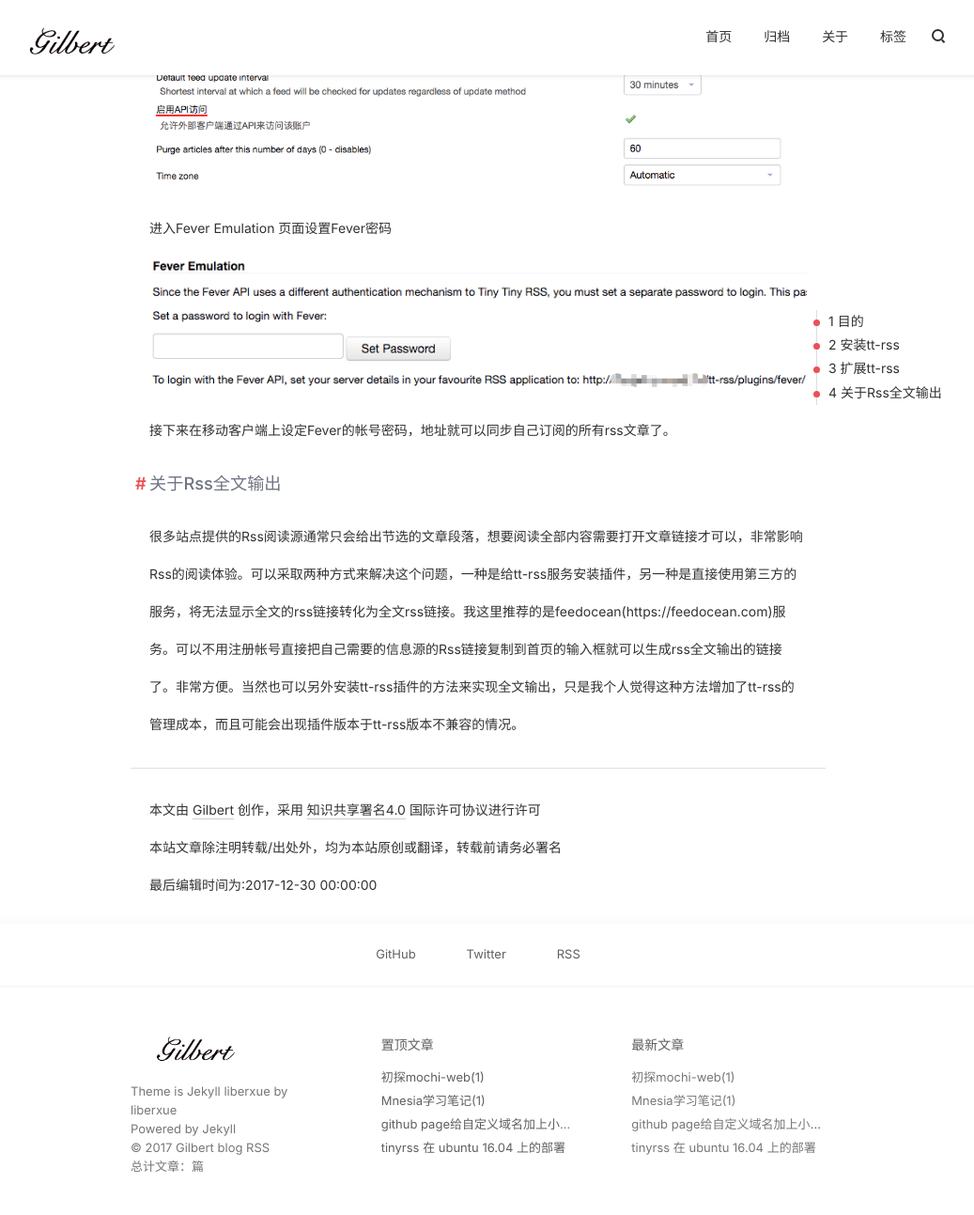
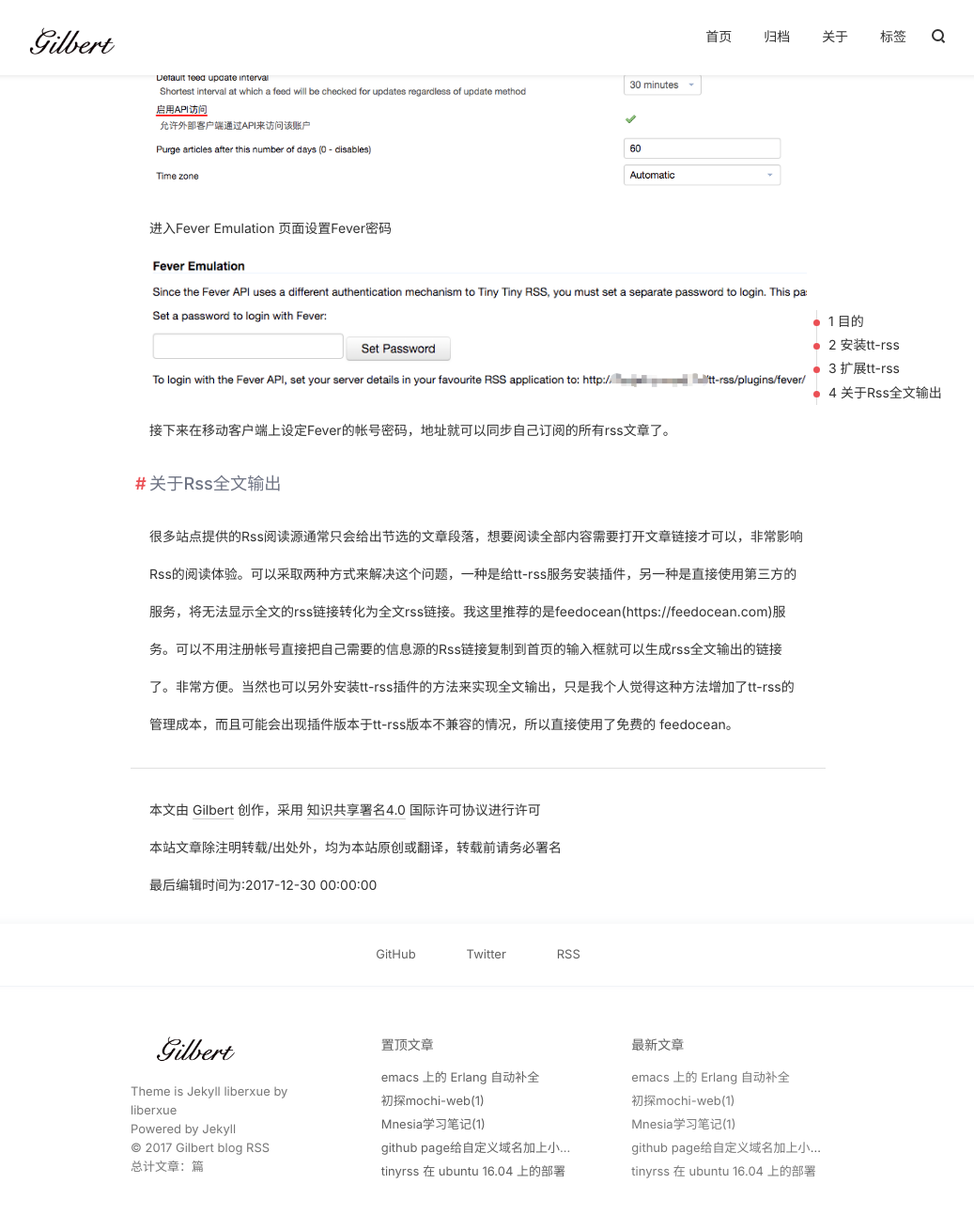
Before and after one commit to Gilbert-Wong/Gilbert-Wong.github.io, a Jekyll site: the page built from _posts/运维/2017-12-29-ttrssdeploy.md, in a window 1280 px wide and 1400 px high, scrolled down 1254 px. Shown: the top 1293 px of the window at 94% size, without its empty margins (131-1168 px from the left). Built offline with Jekyll 4.4.1, drawn with Linux system fonts in a browser that asks for light colours; nearby versions of some CDN libraries; comment, search, counter and statistics services are not loaded; some of the changed lines change nothing that is shown.

Commit message:
add new post

````diff
--- /dev/null
+++ b/_posts/编程/2018-03-11-erlang-complete-in-emacs.md
@@ -0,0 +1,83 @@
+---
+layout: blog
+istop: true
+background-image: /images/2018-03-11-erlang-complete-in-emacs-1.png
+title: emacs 上的 Erlang 自动补全
+date: 2018-03-12
+category: 编程
+tags:
+- erlang
+- company-erlang
+- ivy-erlang-complete
+- emacs
+---
+
+Erlang 虽然在　Emacs 中有对应的 mode，可以在 emacs 中灵活地编译执行 erlang 代码，但是默认的 erlang-mode 还是有很多不足的地方。这里我介绍两个用于增强 Erlang 编程的两个扩展。 分别是 `ivy-erlang-complete` 和 `company-erlang`
+
+
+ivy-erlang-complete 的功能非常强大， 除了能够通过函数 `ivy-erlang-complete()` 来实现 erlang 代码的自动补全，还能查找变量的定义和引用，甚至直接在浏览器中直接打开 erlang-otp 的相关文档。 如果你是 emacs 新手，且无意于使用他人集成好的 emacs 配置，你可以参考 `ivy-erlang-complete` 的作者 s-kostyaev　的 emacs 配置，当然我更建议在 spacemacs 的基础上去使用和定制这款扩展。
+
+s-kostyaev 的配置可以直接看他的 github 仓库: [s-kostyaev/ivy-erlang-complete](https://github.com/s-kostyaev/ivy-erlang-complete) 以及　[s-kostyaev/company-erlang](https://github.com/s-kostyaev/company-erlang) ，还有 [s-kostyaev/.emacs.d](https://github.com/s-kostyaev/.emacs.d)。
+
+我使用的是 spacemacs ， 这里我把配置写在自己的 layer 里的。
+
+```elisp
+(setq gilbert-programming-packages
+      '(
+        paredit
+        ivy-erlang-complete
+        company-erlang
+        ))
+
+
+;; enhance erlang-mode
+(defun gilbert-programming/init-ivy-erlang-complete()
+  "Setup for erlang."
+  (use-package ivy-erlang-complete
+    :defer t
+    :ensure t
+    :config
+    (progn
+      (add-hook 'erlang-mode-hook #'company-erlang-init)
+      (add-hook 'erlang-mode-hook #'ivy-erlang-complete-init)
+      ;; automatic update completion data after save
+      (add-hook 'after-save-hook #'ivy-erlang-complete-reparse)
+      (add-to-list 'auto-mode-alist '("rebar\\.config$" . erlang-mode))
+      (add-to-list 'auto-mode-alist '("relx\\.config$" . erlang-mode))
+      (add-to-list 'auto-mode-alist '("system\\.config$" . erlang-mode))
+      (add-to-list 'auto-mode-alist '("\\.app\\.src$" . erlang-mode))
+      ;; (dolist (prefix '(
+      ;;                   ("e" . "erlang-ide")
+      ;;                   ))
+        ;; (spacemacs/declare-prefix-for-mode
+        ;;   'erlang-mode (car prefix) (cdr prefix)))
+
+      (spacemacs/set-leader-keys-for-major-mode 'erlang-mode
+        "d" 'ivy-erlang-complete-find-definition
+        "s" 'ivy-erlang-complete-find-spec
+        "r" 'ivy-erlang-complete-find-references
+        "f" 'ivy-erlang-complete-find-file
+        "h" 'ivy-erlang-complete-show-doc-at-point
+        "p" 'ivy-erlang-complete-set-project-root
+        "a" 'ivy-erlang-complete-autosetup-project-root
+        ))
+
+    :custom
+    (ivy-erlang-complete-erlang-root "/usr/local/Cellar/erlang/20.2.4/lib/erlang")
+    )
+  )
+
+(defun gilbert-programming/init-company-erlang()
+  (add-hook 'erlang-mode-hook #'company-erlang-init)
+  )
+```
+![](/images/2018-03-11-erlang-complete-in-emacs-1.png)
+
+![](/images/2018-03-11-erlang-complete-in-emacs-2.png)
+
+![](/images/2018-03-11-erlang-complete-in-emacs-3.png)
+
+
+ 注意：
+
+ 如果你是 mac 用户，请使用 homebrew  `brew uninstall sed` 和 `brew install gnu-sed --with-default-names`。　 `ivy-erlang-complete` 的包依赖的是 `gnu-sed` 而不是 Mac 自带的 `bsd-sed`。　 homebrew 默认安装的 sed 名称是 gsed。这里设定参数重新安装一下 sed 。同时在自己的 shell 配置里设定一下 `gnu-sed`  的 path 就没问题了。
--- a/_posts/运维/2017-12-29-ttrssdeploy.md
+++ b/_posts/运维/2017-12-29-ttrssdeploy.md
@@ -49,4 +49,4 @@ $ git clone https://github.com/dasmurphy/tinytinyrss-fever-plugin
 
 ## 关于Rss全文输出
 
-很多站点提供的Rss阅读源通常只会给出节选的文章段落，想要阅读全部内容需要打开文章链接才可以，非常影响Rss的阅读体验。可以采取两种方式来解决这个问题，一种是给tt-rss服务安装插件，另一种是直接使用第三方的服务，将无法显示全文的rss链接转化为全文rss链接。我这里推荐的是feedocean(https://feedocean.com)服务。可以不用注册帐号直接把自己需要的信息源的Rss链接复制到首页的输入框就可以生成rss全文输出的链接了。非常方便。当然也可以另外安装tt-rss插件的方法来实现全文输出，只是我个人觉得这种方法增加了tt-rss的管理成本，而且可能会出现插件版本于tt-rss版本不兼容的情况。
+很多站点提供的Rss阅读源通常只会给出节选的文章段落，想要阅读全部内容需要打开文章链接才可以，非常影响Rss的阅读体验。可以采取两种方式来解决这个问题，一种是给tt-rss服务安装插件，另一种是直接使用第三方的服务，将无法显示全文的rss链接转化为全文rss链接。我这里推荐的是feedocean(https://feedocean.com)服务。可以不用注册帐号直接把自己需要的信息源的Rss链接复制到首页的输入框就可以生成rss全文输出的链接了。非常方便。当然也可以另外安装tt-rss插件的方法来实现全文输出，只是我个人觉得这种方法增加了tt-rss的管理成本，而且可能会出现插件版本于tt-rss版本不兼容的情况，所以直接使用了免费的 feedocean。
````
Also changed, not shown: images/2018-03-11-erlang-complete-in-emacs-1.png (added), images/2018-03-11-erlang-complete-in-emacs-2.png (added), images/2018-03-11-erlang-complete-in-emacs-3.png (added).
